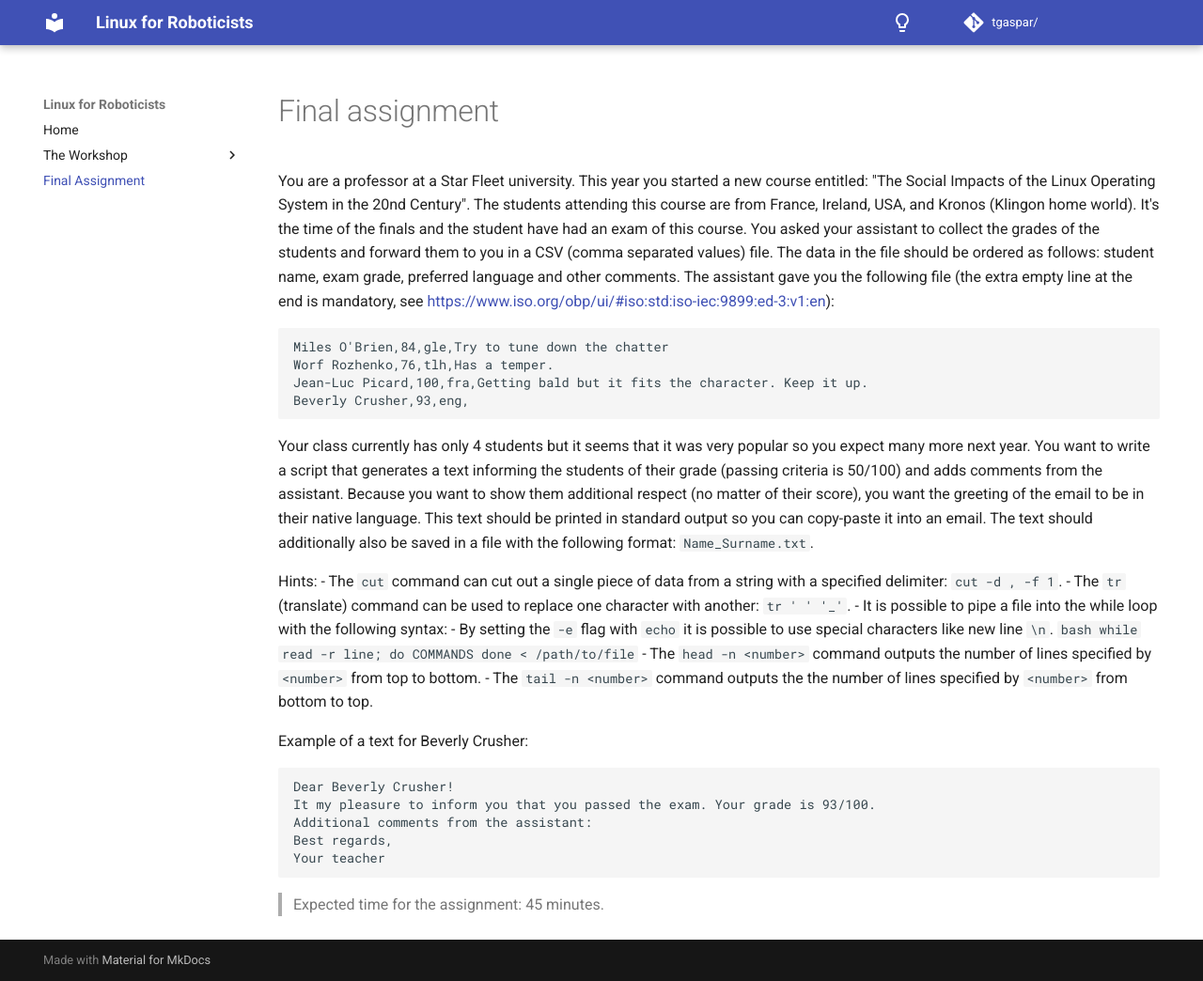
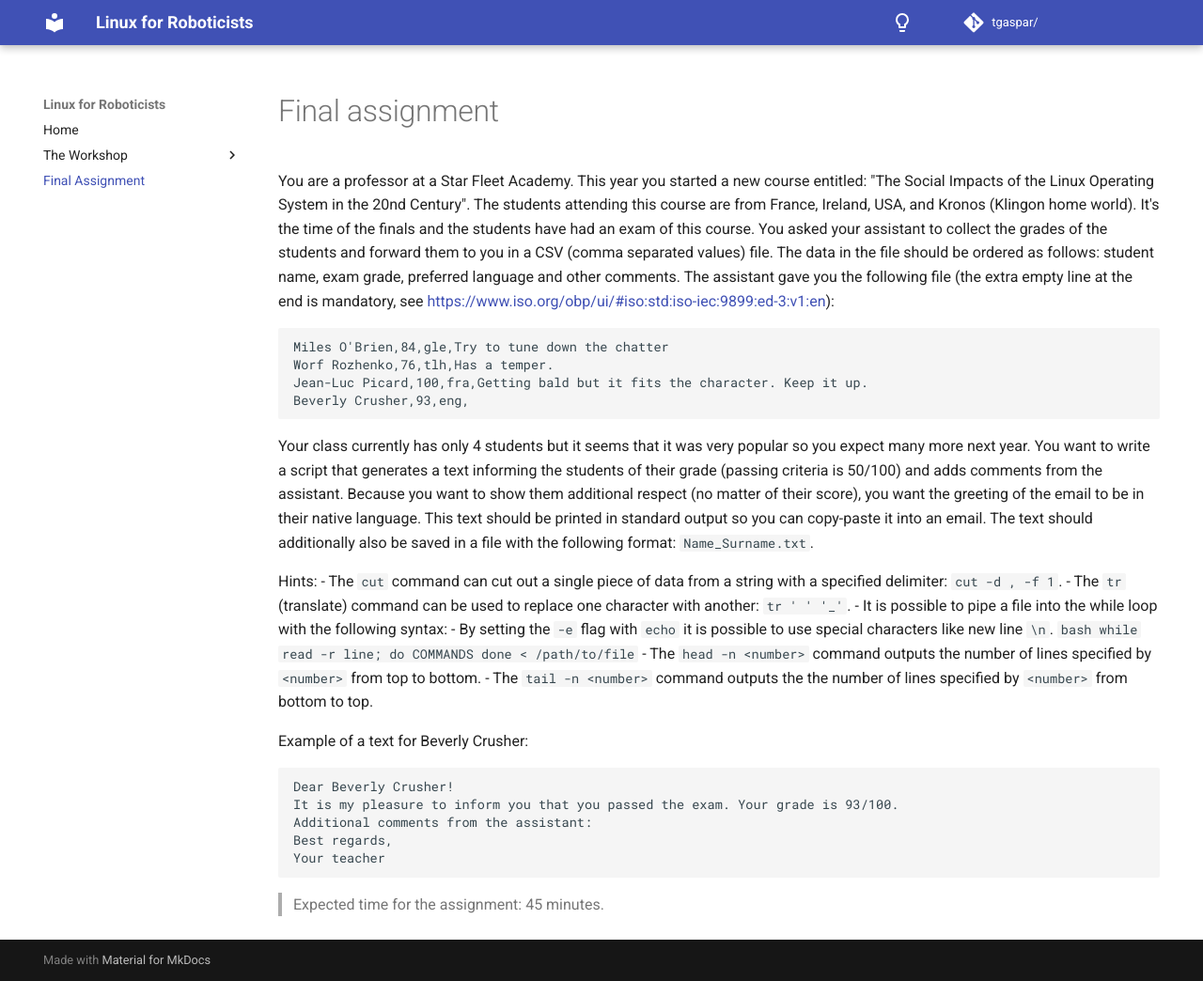
Before and after one commit to tgaspar/linux-fe, an MkDocs documentation site: the page built from docs/practical/index.md, in a window 1280 px wide and 1044 px high. Shown: the whole window at 94% size. Built offline with MkDocs 1.6.1 and Material for MkDocs 9.7.7, drawn with Linux system fonts in a browser that asks for light colours; comment, search, counter and statistics services are not loaded.

````diff
--- a/docs/practical/index.md
+++ b/docs/practical/index.md
@@ -1,6 +1,6 @@
 # Final assignment
 
-You are a professor at a Star Fleet university. This year you started a new course entitled: "The Social Impacts of the Linux Operating System in the 20nd Century". The students attending this course are from France, Ireland, USA, and Kronos (Klingon home world). It's the time of the finals and the student have had an exam of this course. You asked your assistant to collect the grades of the students and forward them to you in a CSV (comma separated values) file. The data in the file should be ordered as follows: student name, exam grade, preferred language and other comments. The assistant gave you the following file (the extra empty line at the end is mandatory, see [https://www.iso.org/obp/ui/#iso:std:iso-iec:9899:ed-3:v1:en](https://www.iso.org/obp/ui/#iso:std:iso-iec:9899:ed-3:v1:en)):
+You are a professor at a Star Fleet Academy. This year you started a new course entitled: "The Social Impacts of the Linux Operating System in the 20nd Century". The students attending this course are from France, Ireland, USA, and Kronos (Klingon home world). It's the time of the finals and the students have had an exam of this course. You asked your assistant to collect the grades of the students and forward them to you in a CSV (comma separated values) file. The data in the file should be ordered as follows: student name, exam grade, preferred language and other comments. The assistant gave you the following file (the extra empty line at the end is mandatory, see [https://www.iso.org/obp/ui/#iso:std:iso-iec:9899:ed-3:v1:en](https://www.iso.org/obp/ui/#iso:std:iso-iec:9899:ed-3:v1:en)):
 
 ```
 Miles O'Brien,84,gle,Try to tune down the chatter
@@ -27,10 +27,10 @@ done < /path/to/file
 Example of a text for Beverly Crusher:
 ```
 Dear Beverly Crusher!
-It my pleasure to inform you that you passed the exam. Your grade is 93/100.
+It is my pleasure to inform you that you passed the exam. Your grade is 93/100.
 Additional comments from the assistant:
 Best regards,
 Your teacher
 ```
 
- > Expected time for the assignment: 45 minutes.
+> Expected time for the assignment: 45 minutes.
````
Also changed, not shown: docs/workshop/command-line.md (+2 -2 lines), docs/workshop/filesystem-and-navigation.md (+4 -1 lines), docs/workshop/process-management.md (+2 -0 lines), docs/workshop/usr-grp-perm.md (+15 -4 lines), 1 other file.
